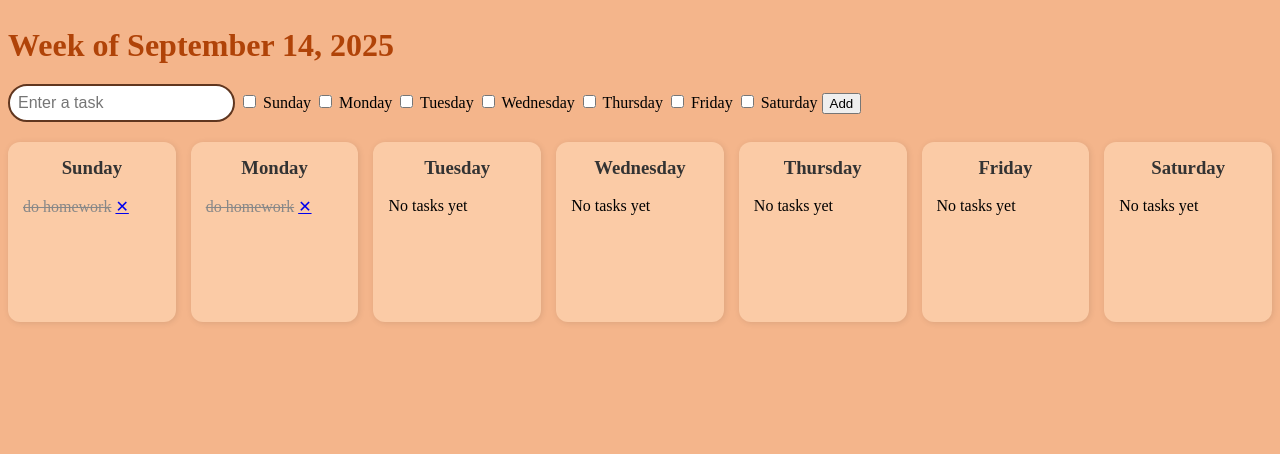
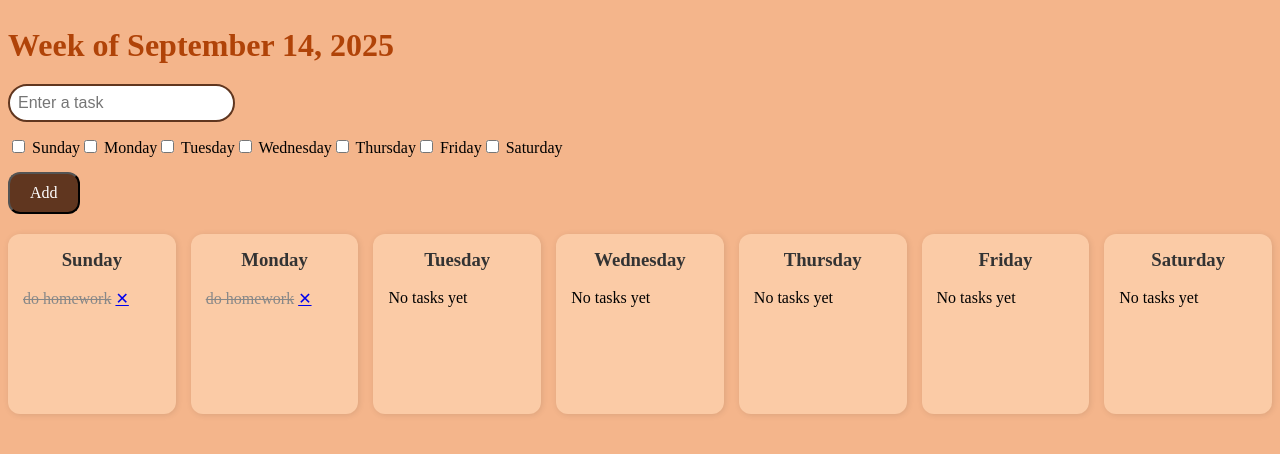
Before and after one commit to abileshayyanar/Flask-Weekly-Calendar, a Flask app: page / in a window 1280 px wide. Shown: the top 454 px of the page. Run offline with Flask 3, Linux system fonts and the light colour scheme; data comes from the database, SQL or seed files in the repository.

Commit message:
more style choices

```diff
--- a/static/style.css
+++ b/static/style.css
@@ -50,6 +50,23 @@ body{
     font-family: 'Abril Fatface', serif;
 }
 
+.checkbox-row {
+    display: flex;
+    flex-wrap: wrap;
+    margin-bottom: 15px;
+    margin-top: 15px;
+    font-family: 'Abril Fatface', serif;
+}
+
+.button {
+    background-color:#60361f;
+    color: white;
+    border-radius: 12px;
+    padding: 10px 20px;
+    font-family: 'Abril Fatface', serif;
+    font-size: 16px;
+}
+
 input[type="text"] {
   border: 2px solid #60361f;
   border-radius: 20px;
--- a/templates/index.html
+++ b/templates/index.html
@@ -6,37 +6,40 @@
         <h2 class="date-heading">Week of {{ week_sunday.strftime('%B %d, %Y') }}</h2>
         <input type="text" name="task" placeholder="Enter a task" required>
 
-        <body>
-        <label class="days">
+        <div class ="checkbox-row">
+
+            <label>
             <input type="checkbox" name="days" value="Sunday"> Sunday
             </label>
 
-        <label class="days">
+            <label>
             <input type="checkbox" name="days" value="Monday"> Monday
             </label>
 
-        <label class="days">
+            <label>
             <input type="checkbox" name="days" value="Tuesday"> Tuesday
             </label>
 
-        <label class="days">
+            <label>
             <input type="checkbox" name="days" value="Wednesday"> Wednesday
             </label>
 
-        <label class="days">
+            <label>
             <input type="checkbox" name="days" value="Thursday"> Thursday
             </label>
 
-        <label class="days">
+            <label>
             <input type="checkbox" name="days" value="Friday"> Friday
             </label>
 
-        <label class="days">
+            <label>
             <input type="checkbox" name="days" value="Saturday"> Saturday
             </label>
+        </div>
+        <span class="checkmark"></span>
 
-        <span class="checkmark"></span>
-        <button type="submit">Add</button>
+        <button type="submit" class="button">Add</button>
+
     </form>
 
     <div class="week">
```
Lines whose indentation alone changed are shown as unchanged.
